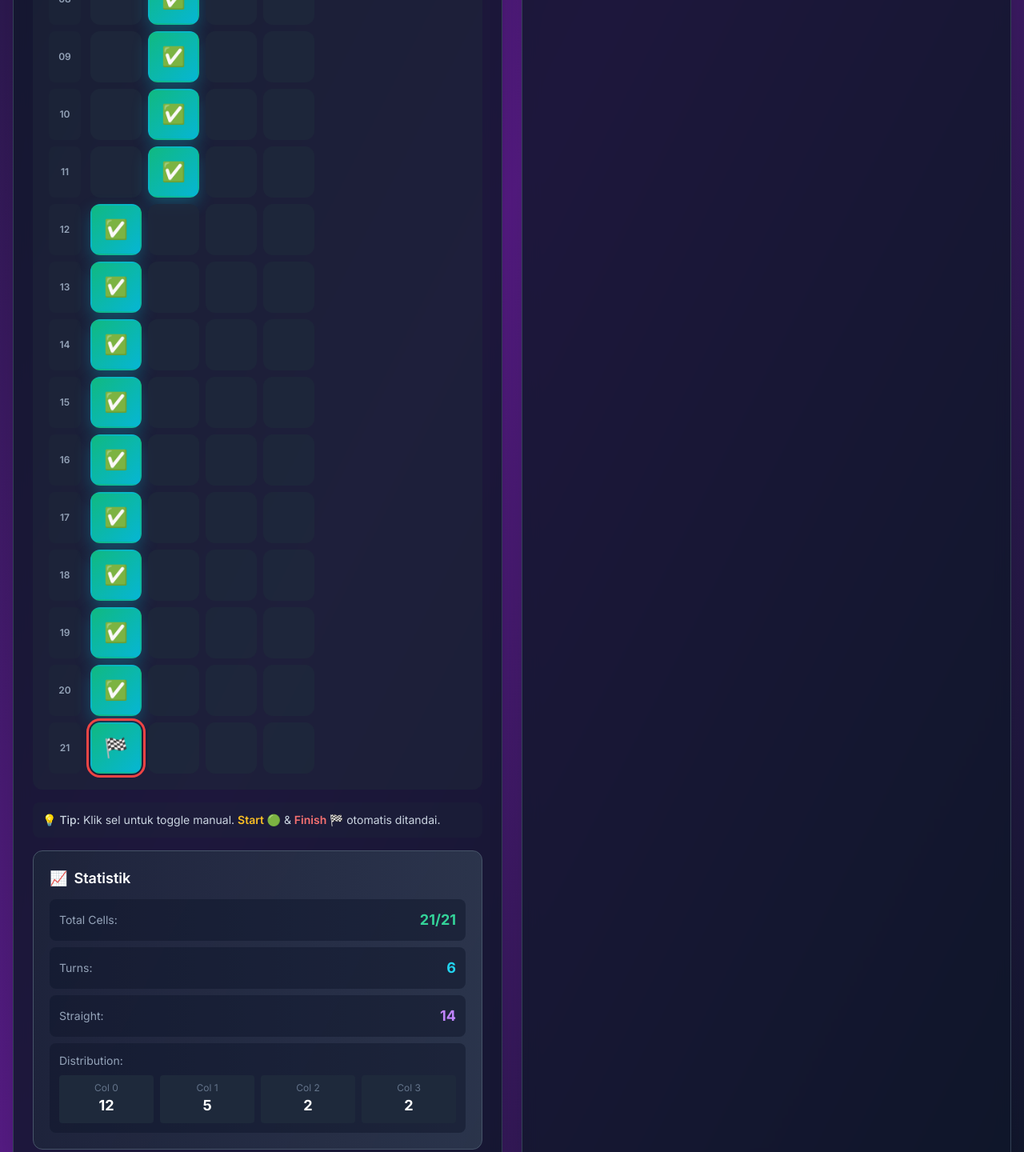
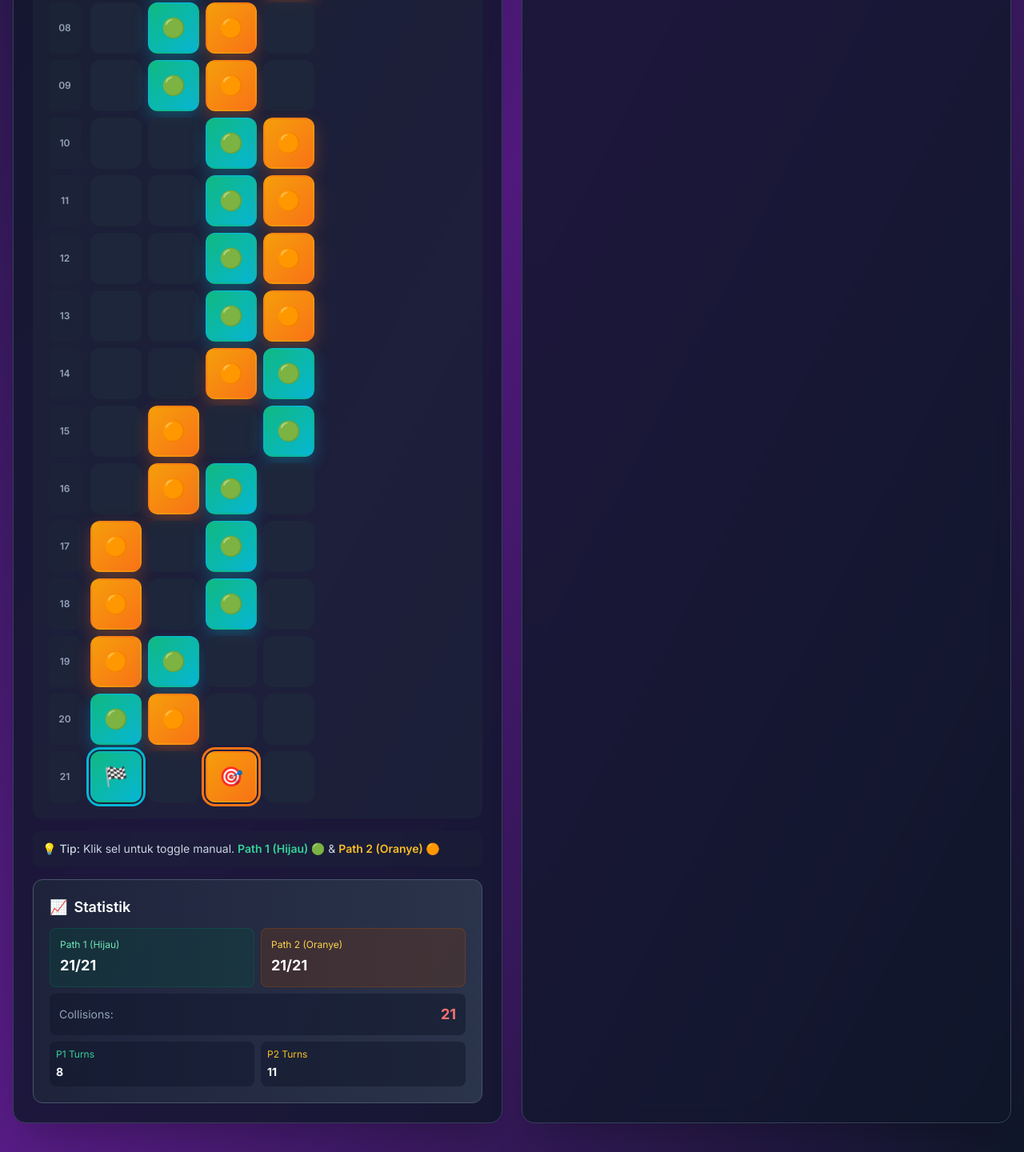
Before and after one commit to RehanDias/randompath, a plain HTML site: page index.html in a window 1280 px wide. Shown: the part 1014-2454 px from the top of the page at 80% size. Drawn offline with nearby package versions, Linux system fonts and the light colour scheme.

Commit message:
Update index.html

```diff
--- a/index.html
+++ b/index.html
@@ -3,7 +3,7 @@
 <head>
   <meta charset="utf-8" />
   <meta name="viewport" content="width=device-width,initial-scale=1" />
-  <title>Random Path Grid — 21x4</title>
+  <title>Dual Path Grid — 21x4</title>
   <script src="https://cdn.tailwindcss.com"></script>
   <style>
     @import url('https://fonts.googleapis.com/css2?family=Inter:wght@400;500;600;700&display=swap');
@@ -20,27 +20,50 @@
       transform: scale(1.05);
     }
 
-    .cell.path {
+    .cell.path1 {
       background: linear-gradient(135deg, #10b981, #06b6d4);
       box-shadow: 0 8px 20px rgba(6, 182, 212, 0.3);
     }
 
-    .cell.start {
-      animation: pulse 2s infinite;
+    .cell.path2 {
+      background: linear-gradient(135deg, #f59e0b, #f97316);
+      box-shadow: 0 8px 20px rgba(249, 115, 22, 0.3);
     }
 
-    @keyframes pulse {
+    .cell.start1 {
+      animation: pulse1 2s infinite;
+    }
+
+    .cell.start2 {
+      animation: pulse2 2s infinite;
+    }
+
+    @keyframes pulse1 {
+      0%, 100% { box-shadow: 0 0 0 0 rgba(16, 185, 129, 0.7); }
+      50% { box-shadow: 0 0 0 8px rgba(16, 185, 129, 0); }
+    }
+
+    @keyframes pulse2 {
       0%, 100% { box-shadow: 0 0 0 0 rgba(245, 158, 11, 0.7); }
       50% { box-shadow: 0 0 0 8px rgba(245, 158, 11, 0); }
     }
 
-    .cell.finish {
-      animation: glow 2s infinite;
+    .cell.finish1 {
+      animation: glow1 2s infinite;
     }
 
-    @keyframes glow {
-      0%, 100% { box-shadow: 0 0 0 0 rgba(239, 68, 68, 0.7); }
-      50% { box-shadow: 0 0 0 8px rgba(239, 68, 68, 0); }
+    .cell.finish2 {
+      animation: glow2 2s infinite;
+    }
+
+    @keyframes glow1 {
+      0%, 100% { box-shadow: 0 0 0 0 rgba(6, 182, 212, 0.7); }
+      50% { box-shadow: 0 0 0 8px rgba(6, 182, 212, 0); }
+    }
+
+    @keyframes glow2 {
+      0%, 100% { box-shadow: 0 0 0 0 rgba(249, 115, 22, 0.7); }
+      50% { box-shadow: 0 0 0 8px rgba(249, 115, 22, 0); }
     }
 
     .gradient-bg {
@@ -71,9 +94,9 @@
   <div class="container mx-auto px-4 py-6">
     <div class="text-center mb-8">
       <h1 class="text-5xl font-bold text-white mb-3 tracking-tight">
-        🎲 Random Path Generator
+        🎲 Dual Path Generator
       </h1>
-      <p class="text-slate-300 text-lg">Generate jalur acak dengan aturan ketat 21×4 grid</p>
+      <p class="text-slate-300 text-lg">Generate 2 jalur independen dalam 21×4 grid</p>
     </div>
   </div>
 
@@ -89,7 +112,7 @@
           <!-- Button Generate -->
           <div class="mb-4">
             <button id="gen" class="w-full bg-gradient-to-r from-emerald-500 to-teal-500 hover:from-emerald-600 hover:to-teal-600 text-white font-semibold py-3 px-6 rounded-xl shadow-lg transform hover:scale-105 transition-all duration-200">
-              🎲 Generate
+              🎲 Generate Dual Paths
             </button>
           </div>
 
@@ -106,6 +129,10 @@
             <label class="flex items-center gap-3 cursor-pointer group">
               <input id="balanced" type="checkbox" checked class="w-5 h-5 text-emerald-500 bg-slate-700 border-slate-600 rounded focus:ring-2 focus:ring-emerald-500 focus:ring-offset-0 cursor-pointer" />
               <span class="text-slate-200 group-hover:text-white transition-colors">Balanced distribution</span>
+            </label>
+            <label class="flex items-center gap-3 cursor-pointer group">
+              <input id="avoid-collision" type="checkbox" checked class="w-5 h-5 text-emerald-500 bg-slate-700 border-slate-600 rounded focus:ring-2 focus:ring-emerald-500 focus:ring-offset-0 cursor-pointer" />
+              <span class="text-slate-200 group-hover:text-white transition-colors">Avoid path collision</span>
             </label>
           </div>
         </div>
@@ -128,8 +155,8 @@
           <!-- Hint -->
           <div class="mt-4 text-sm text-slate-300 bg-slate-800/30 rounded-lg p-3">
             💡 <span class="font-medium">Tip:</span> Klik sel untuk toggle manual.
-            <span class="text-amber-400 font-semibold">Start 🟢</span> &
-            <span class="text-red-400 font-semibold">Finish 🏁</span> otomatis ditandai.
+            <span class="text-emerald-400 font-semibold">Path 1 (Hijau) 🟢</span> &
+            <span class="text-amber-400 font-semibold">Path 2 (Oranye) 🟠</span>
           </div>
         </div>
 
@@ -158,9 +185,9 @@
             <div class="text-emerald-300 text-sm font-medium mb-1">Grid Size</div>
             <div class="text-white text-2xl font-bold">21 × 4</div>
           </div>
-          <div class="bg-gradient-to-br from-purple-500/20 to-pink-500/20 border border-purple-500/30 rounded-lg p-4">
-            <div class="text-purple-300 text-sm font-medium mb-1">Max Move</div>
-            <div class="text-white text-2xl font-bold">±1 Col</div>
+          <div class="bg-gradient-to-br from-amber-500/20 to-orange-500/20 border border-amber-500/30 rounded-lg p-4">
+            <div class="text-amber-300 text-sm font-medium mb-1">Dual Paths</div>
+            <div class="text-white text-2xl font-bold">2 Routes</div>
           </div>
         </div>
       </div>
@@ -178,8 +205,10 @@
     const preferMiddle = document.getElementById('prefer-middle');
     const moreTurns = document.getElementById('more-turns');
     const balanced = document.getElementById('balanced');
+    const avoidCollision = document.getElementById('avoid-collision');
 
-    let state = new Array(ROWS).fill(0).map(()=>new Array(COLS).fill(false));
+    // State untuk 2 jalur: 0 = kosong, 1 = path1, 2 = path2
+    let state = new Array(ROWS).fill(0).map(()=>new Array(COLS).fill(0));
 
     function createUI(){
       gridEl.innerHTML = '';
@@ -196,7 +225,8 @@
           cell.dataset.r=r;
           cell.dataset.c=c;
           cell.addEventListener('click',()=>{
-            state[r][c]=!state[r][c];
+            // Cycle: 0 -> 1 -> 2 -> 0
+            state[r][c] = (state[r][c] + 1) % 3;
             render();
             updatePreview();
           });
@@ -209,36 +239,75 @@
       const cells = gridEl.querySelectorAll('.cell');
       cells.forEach(el=>{
         const r = +el.dataset.r, c = +el.dataset.c;
-        el.classList.toggle('path', !!state[r][c]);
-        el.textContent = state[r][c] ? '✅' : '';
-        el.classList.remove('start','finish');
+        const val = state[r][c];
+
+        el.classList.remove('path1', 'path2', 'start1', 'start2', 'finish1', 'finish2');
+        el.style.outline = '';
+
+        if(val === 1){
+          el.classList.add('path1');
+          el.textContent = '🟢';
+        } else if(val === 2){
+          el.classList.add('path2');
+          el.textContent = '🟠';
+        } else {
+          el.textContent = '';
+        }
       });
 
-      // mark start
+      // Mark start & finish untuk path 1
       for(let r=0;r<ROWS;r++){
         for(let c=0;c<COLS;c++){
-          if(state[r][c]){
+          if(state[r][c] === 1){
             const idx = r*COLS + c;
             const el = gridEl.children[idx];
-            el.classList.add('start');
-            el.style.outline = '3px solid #f59e0b';
+            el.classList.add('start1');
+            el.style.outline = '3px solid #10b981';
             el.style.outlineOffset = '2px';
-            el.textContent = '🟢';
+            el.textContent = '🚀';
             r = ROWS; break;
           }
         }
       }
 
-      // mark finish
       for(let r=ROWS-1;r>=0;r--){
         for(let c=0;c<COLS;c++){
-          if(state[r][c]){
+          if(state[r][c] === 1){
             const idx = r*COLS + c;
             const el = gridEl.children[idx];
-            el.classList.add('finish');
-            el.style.outline = '3px solid #ef4444';
+            el.classList.add('finish1');
+            el.style.outline = '3px solid #06b6d4';
             el.style.outlineOffset = '2px';
             el.textContent = '🏁';
+            r=-1; break;
+          }
+        }
+      }
+
+      // Mark start & finish untuk path 2
+      for(let r=0;r<ROWS;r++){
+        for(let c=0;c<COLS;c++){
+          if(state[r][c] === 2){
+            const idx = r*COLS + c;
+            const el = gridEl.children[idx];
+            el.classList.add('start2');
+            el.style.outline = '3px solid #f59e0b';
+            el.style.outlineOffset = '2px';
+            el.textContent = '⭐';
+            r = ROWS; break;
+          }
+        }
+      }
+
+      for(let r=ROWS-1;r>=0;r--){
+        for(let c=0;c<COLS;c++){
+          if(state[r][c] === 2){
+            const idx = r*COLS + c;
+            const el = gridEl.children[idx];
+            el.classList.add('finish2');
+            el.style.outline = '3px solid #f97316';
+            el.style.outlineOffset = '2px';
+            el.textContent = '🎯';
             r=-1; break;
           }
         }
@@ -248,86 +317,114 @@
     function updatePreview(){
       const lines = state.map((row, idx)=>{
         const rowNum = (idx+1).toString().padStart(2,'0');
-        const cells = row.map(cell=>cell? '✅' : '❌').join(' ');
+        const cells = row.map(cell => {
+          if(cell === 1) return '🟢';
+          if(cell === 2) return '🟠';
+          return '⬜';
+        }).join(' ');
         return `${rowNum}: ${cells}`;
       });
       preview.textContent = lines.join('\n');
 
       // Calculate stats
-      let totalCells = 0;
-      let turns = 0;
-      let straight = 0;
-      let lastCol = -1;
-      let colCounts = [0,0,0,0];
+      let path1Count = 0, path2Count = 0;
+      let turns1 = 0, turns2 = 0;
+      let straight1 = 0, straight2 = 0;
+      let lastCol1 = -1, lastCol2 = -1;
+      let colCounts1 = [0,0,0,0];
+      let colCounts2 = [0,0,0,0];
+      let collisions = 0;
 
       for(let r=0;r<ROWS;r++){
         for(let c=0;c<COLS;c++){
-          if(state[r][c]){
-            totalCells++;
-            colCounts[c]++;
-            if(lastCol !== -1){
-              if(c === lastCol) straight++;
-              else turns++;
+          if(state[r][c] === 1){
+            path1Count++;
+            colCounts1[c]++;
+            if(lastCol1 !== -1){
+              if(c === lastCol1) straight1++;
+              else turns1++;
             }
-            lastCol = c;
+            lastCol1 = c;
+          } else if(state[r][c] === 2){
+            path2Count++;
+            colCounts2[c]++;
+            if(lastCol2 !== -1){
+              if(c === lastCol2) straight2++;
+              else turns2++;
+            }
+            lastCol2 = c;
           }
         }
       }
 
+      // Check collisions
+      for(let r=0;r<ROWS;r++){
+        let count = 0;
+        for(let c=0;c<COLS;c++){
+          if(state[r][c] > 0) count++;
+        }
+        if(count > 1) collisions += (count - 1);
+      }
+
       statsEl.innerHTML = `
-        <div class="flex justify-between items-center bg-slate-900/50 rounded-lg p-3">
-          <span class="text-slate-400">Total Cells:</span>
-          <span class="text-emerald-400 font-bold text-lg">${totalCells}/${ROWS}</span>
+        <div class="grid grid-cols-2 gap-2">
+          <div class="bg-emerald-900/30 rounded-lg p-3 border border-emerald-700/30">
+            <div class="text-emerald-300 text-xs mb-1">Path 1 (Hijau)</div>
+            <div class="text-white font-bold text-lg">${path1Count}/${ROWS}</div>
+          </div>
+          <div class="bg-amber-900/30 rounded-lg p-3 border border-amber-700/30">
+            <div class="text-amber-300 text-xs mb-1">Path 2 (Oranye)</div>
+            <div class="text-white font-bold text-lg">${path2Count}/${ROWS}</div>
+          </div>
         </div>
-        <div class="flex justify-between items-center bg-slate-900/50 rounded-lg p-3">
-          <span class="text-slate-400">Turns:</span>
-          <span class="text-cyan-400 font-bold text-lg">${turns}</span>
+
+        <div class="flex justify-between items-center bg-slate-900/50 rounded-lg p-3 mt-2">
+          <span class="text-slate-400">Collisions:</span>
+          <span class="text-${collisions > 0 ? 'red' : 'green'}-400 font-bold text-lg">${collisions}</span>
         </div>
-        <div class="flex justify-between items-center bg-slate-900/50 rounded-lg p-3">
-          <span class="text-slate-400">Straight:</span>
-          <span class="text-purple-400 font-bold text-lg">${straight}</span>
-        </div>
-        <div class="bg-slate-900/50 rounded-lg p-3">
-          <div class="text-slate-400 mb-2">Distribution:</div>
-          <div class="grid grid-cols-4 gap-2 text-center text-xs">
-            <div class="bg-slate-800 rounded py-2">
-              <div class="text-slate-500">Col 0</div>
-              <div class="text-white font-bold text-lg">${colCounts[0]}</div>
-            </div>
-            <div class="bg-slate-800 rounded py-2">
-              <div class="text-slate-500">Col 1</div>
-              <div class="text-white font-bold text-lg">${colCounts[1]}</div>
-            </div>
-            <div class="bg-slate-800 rounded py-2">
-              <div class="text-slate-500">Col 2</div>
-              <div class="text-white font-bold text-lg">${colCounts[2]}</div>
-            </div>
-            <div class="bg-slate-800 rounded py-2">
-              <div class="text-slate-500">Col 3</div>
-              <div class="text-white font-bold text-lg">${colCounts[3]}</div>
-            </div>
+
+        <div class="grid grid-cols-2 gap-2 mt-2">
+          <div class="bg-slate-900/50 rounded-lg p-2">
+            <div class="text-emerald-400 text-xs mb-1">P1 Turns</div>
+            <div class="text-white font-bold">${turns1}</div>
+          </div>
+          <div class="bg-slate-900/50 rounded-lg p-2">
+            <div class="text-amber-400 text-xs mb-1">P2 Turns</div>
+            <div class="text-white font-bold">${turns2}</div>
           </div>
         </div>
       `;
     }
 
-    function generate(){
-      state = new Array(ROWS).fill(0).map(()=>new Array(COLS).fill(false));
-
+    function generatePath(pathNum, existingOccupied){
       const prefer = preferMiddle.checked;
       const turns = moreTurns.checked;
       const bal = balanced.checked;
+      const avoid = avoidCollision.checked;
 
       let cur = prefer ? (Math.random()<0.5?1:2) : Math.floor(Math.random()*COLS);
       cur = clamp(cur,0,COLS-1);
 
+      let path = [];
       let lastMove = 0;
-      let zigzagCount = 0;
       let straightCount = 0;
       let colUsage = [0,0,0,0];
 
       for(let i=0; i<ROWS; i++){
-        state[i][cur] = true;
+        // Avoid collision if enabled
+        if(avoid && existingOccupied[i]?.has(cur)){
+          // Try to move to adjacent column
+          let alternatives = [];
+          if(cur > 0 && !existingOccupied[i]?.has(cur-1)) alternatives.push(cur-1);
+          if(cur < COLS-1 && !existingOccupied[i]?.has(cur+1)) alternatives.push(cur+1);
+
+          if(alternatives.length > 0){
+            cur = alternatives[Math.floor(Math.random() * alternatives.length)];
+          }
+          // If still collision, just continue (will be marked)
+        }
+
+        path.push({row: i, col: cur});
         colUsage[cur]++;
 
         if(i === ROWS-1) break;
@@ -345,7 +442,6 @@
 
           if(lastMove !== 0 && move !== 0 && move === -lastMove){
             weight *= 0.15;
-            zigzagCount++;
           }
 
           if(turns){
@@ -362,8 +458,9 @@
             if(colUsage[targetCol] > avgUsage * 1.5) weight *= 0.5;
           }
 
-          if((cur === 0 && move === 0) || (cur === COLS-1 && move === 0)){
-            if(straightCount > 1) weight *= 0.6;
+          // Penalize occupied cells
+          if(avoid && existingOccupied[i+1]?.has(cur + move)){
+            weight *= 0.1;
           }
 
           weights.push(weight);
@@ -388,6 +485,30 @@
         cur = clamp(cur + chosenMove, 0, COLS-1);
       }
 
+      return path;
+    }
+
+    function generate(){
+      state = new Array(ROWS).fill(0).map(()=>new Array(COLS).fill(0));
+
+      // Generate path 1
+      const path1 = generatePath(1, {});
+      const occupied = {};
+      for(let cell of path1){
+        state[cell.row][cell.col] = 1;
+        if(!occupied[cell.row]) occupied[cell.row] = new Set();
+        occupied[cell.row].add(cell.col);
+      }
+
+      // Generate path 2
+      const path2 = generatePath(2, occupied);
+      for(let cell of path2){
+        // If collision, mark both (will show in stats)
+        if(state[cell.row][cell.col] === 0){
+          state[cell.row][cell.col] = 2;
+        }
+      }
+
       render();
       updatePreview();
     }
@@ -396,7 +517,7 @@
 
     document.getElementById('gen').addEventListener('click', generate);
 
-    [preferMiddle, moreTurns, balanced].forEach(el=>{
+    [preferMiddle, moreTurns, balanced, avoidCollision].forEach(el=>{
       el.addEventListener('change', generate);
     });
 
```
